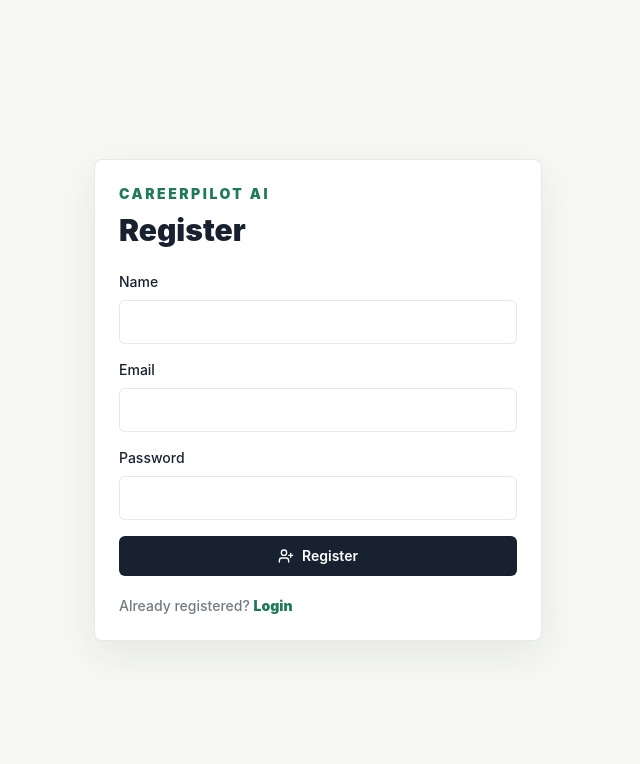
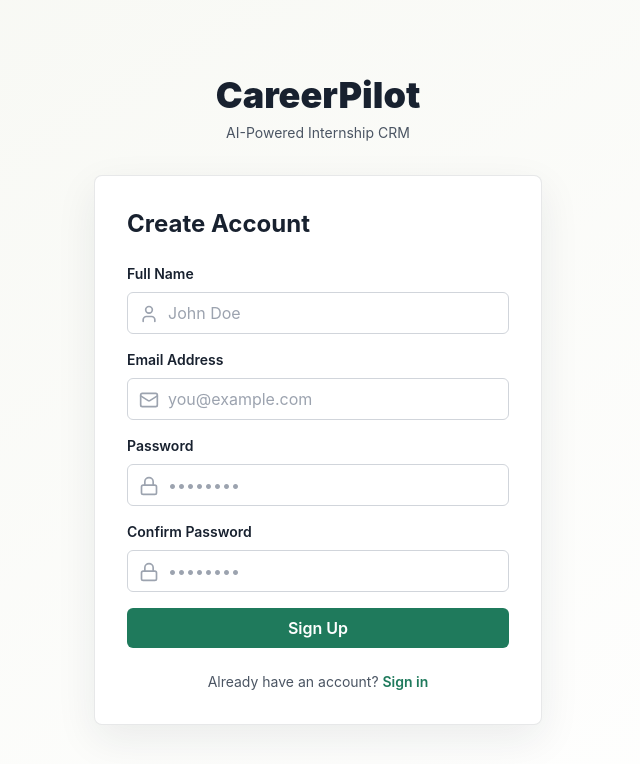
Before and after one commit to pritialapure/copilot, a React (Vite) app in the folder careerpilot/client/: page /register in a window 1280 px wide. Shown: the top 764 px of the page, without its empty margins (322-962 px from the left). Built offline with nearby package versions, Linux system fonts and the light colour scheme; no server answers.

Commit message:
feat(phase1): add frontend auth, pages, and components

```diff
--- /dev/null
+++ b/careerpilot/client/src/App.jsx
@@ -0,0 +1,57 @@
+import { useEffect } from 'react';
+import { useNavigate } from 'react-router-dom';
+import { authStore } from './store/authStore';
+
+export default function App() {
+  const navigate = useNavigate();
+  const { user, logout } = authStore();
+
+  useEffect(() => {
+    if (!user) {
+      navigate('/login');
+    }
+  }, [user, navigate]);
+
+  if (!user) return null;
+
+  return (
+    <div className="min-h-screen bg-[#f7f8f3]">
+      {/* Header */}
+      <header className="bg-white shadow-soft border-b border-[#18212f]/10 sticky top-0 z-10">
+        <div className="max-w-7xl mx-auto px-6 py-4 flex justify-between items-center">
+          <div>
+            <h1 className="text-2xl font-black text-[#18212f]">CareerPilot</h1>
+          </div>
+          <div className="flex items-center gap-4">
+            <div className="text-right">
+              <p className="text-sm font-semibold text-[#18212f]">{user.name}</p>
+              <p className="text-xs text-gray-600">{user.email}</p>
+            </div>
+            <button
+              onClick={() => {
+                logout();
+                navigate('/login');
+              }}
+              className="px-4 py-2 bg-red-100 text-red-700 hover:bg-red-200 rounded-md text-sm font-semibold transition"
+            >
+              Logout
+            </button>
+          </div>
+        </div>
+      </header>
+
+      {/* Main Content */}
+      <main className="max-w-7xl mx-auto px-6 py-8">
+        <div className="bg-white rounded-lg shadow-soft p-8 border border-[#18212f]/10 text-center">
+          <h2 className="text-3xl font-black text-[#18212f] mb-4">Welcome, {user.name}! 🎉</h2>
+          <p className="text-gray-600 mb-6 text-lg">
+            Phase 1 is complete! Authentication and profile infrastructure are ready.
+          </p>
+          <p className="text-gray-500 text-sm">
+            Next phase: Internship discovery, matching, and skill-gap analysis.
+          </p>
+        </div>
+      </main>
+    </div>
+  );
+}
--- a/careerpilot/client/src/index.css
+++ b/careerpilot/client/src/index.css
@@ -3,32 +3,61 @@
 @tailwind utilities;
 
 * {
-  box-sizing: border-box;
+  @apply transition-colors duration-200;
 }
 
 body {
-  margin: 0;
-  min-width: 320px;
-  min-height: 100vh;
-  background: #f7f8f3;
-  color: #18212f;
-  font-family:
-    Inter, ui-sans-serif, system-ui, -apple-system, BlinkMacSystemFont, "Segoe UI", sans-serif;
+  @apply bg-white text-[#18212f];
+  font-family: -apple-system, BlinkMacSystemFont, 'Segoe UI', Roboto, 'Helvetica Neue', Arial, sans-serif;
 }
 
-button,
-input,
-select,
-textarea {
-  font: inherit;
+/* Custom scrollbar */
+.scrollbar-thin {
+  scrollbar-width: thin;
+  scrollbar-color: #d5d5d5 transparent;
 }
 
 .scrollbar-thin::-webkit-scrollbar {
-  width: 8px;
-  height: 8px;
+  width: 6px;
+  height: 6px;
+}
+
+.scrollbar-thin::-webkit-scrollbar-track {
+  background: transparent;
 }
 
 .scrollbar-thin::-webkit-scrollbar-thumb {
-  background: #c7cfc6;
-  border-radius: 999px;
+  background: #d5d5d5;
+  border-radius: 3px;
 }
+
+.scrollbar-thin::-webkit-scrollbar-thumb:hover {
+  background: #999;
+}
+
+/* Soft shadow utility */
+.shadow-soft {
+  box-shadow: 0 14px 40px rgba(24, 33, 47, 0.08);
+}
+
+/* Line clamp utilities */
+.line-clamp-1 {
+  display: -webkit-box;
+  -webkit-line-clamp: 1;
+  -webkit-box-orient: vertical;
+  overflow: hidden;
+}
+
+.line-clamp-2 {
+  display: -webkit-box;
+  -webkit-line-clamp: 2;
+  -webkit-box-orient: vertical;
+  overflow: hidden;
+}
+
+.line-clamp-3 {
+  display: -webkit-box;
+  -webkit-line-clamp: 3;
+  -webkit-box-orient: vertical;
+  overflow: hidden;
+}
--- a/careerpilot/client/src/main.jsx
+++ b/careerpilot/client/src/main.jsx
@@ -1,20 +1,13 @@
-import React from "react";
-import ReactDOM from "react-dom/client";
-import { QueryClient, QueryClientProvider } from "@tanstack/react-query";
-import { RouterProvider } from "react-router-dom";
-import { router } from "./router.jsx";
-import "./index.css";
+import React from 'react';
+import ReactDOM from 'react-dom/client';
+import { RouterProvider } from 'react-router-dom';
+import { QueryClientProvider, QueryClient } from '@tanstack/react-query';
+import router from './router';
+import './index.css';
 
-const queryClient = new QueryClient({
-  defaultOptions: {
-    queries: {
-      refetchOnWindowFocus: false,
-      retry: 1
-    }
-  }
-});
+const queryClient = new QueryClient();
 
-ReactDOM.createRoot(document.getElementById("root")).render(
+ReactDOM.createRoot(document.getElementById('root')).render(
   <React.StrictMode>
     <QueryClientProvider client={queryClient}>
       <RouterProvider router={router} />
--- a/careerpilot/client/src/pages/Login.jsx
+++ b/careerpilot/client/src/pages/Login.jsx
@@ -1,84 +1,114 @@
-import { useMutation } from "@tanstack/react-query";
-import { LogIn } from "lucide-react";
-import { useForm } from "react-hook-form";
-import { Link, useNavigate } from "react-router-dom";
-import { authApi } from "../api/queries";
-import { Button } from "../components/Button";
-import { ErrorBanner } from "../components/ErrorBanner";
-import { Field, inputClass } from "../components/Field";
-import { useAuthStore } from "../store/authStore";
+import { useState } from 'react';
+import { useNavigate, Link } from 'react-router-dom';
+import { Mail, Lock, AlertCircle, Loader } from 'lucide-react';
+import client from '../api/client';
+import { authStore } from '../store/authStore';
+import ErrorBanner from '../components/ErrorBanner';
 
-export function Login() {
+export default function Login() {
+  const [email, setEmail] = useState('');
+  const [password, setPassword] = useState('');
+  const [error, setError] = useState('');
+  const [loading, setLoading] = useState(false);
   const navigate = useNavigate();
-  const setSession = useAuthStore((state) => state.setSession);
-  const {
-    register,
-    handleSubmit,
-    formState: { errors }
-  } = useForm({
-    defaultValues: {
-      email: "demo@careerpilot.ai",
-      password: "Password@123"
+  const { setSession } = authStore();
+
+  const handleSubmit = async (e) => {
+    e.preventDefault();
+    setError('');
+    setLoading(true);
+
+    try {
+      const response = await client.post('/auth/login', { email, password });
+      const { token, user } = response.data;
+      setSession(token, user);
+      navigate('/');
+    } catch (err) {
+      setError(err.response?.data?.message || 'Login failed');
+    } finally {
+      setLoading(false);
     }
-  });
-
-  const mutation = useMutation({
-    mutationFn: authApi.login,
-    onSuccess: (data) => {
-      setSession(data);
-      navigate("/");
-    }
-  });
+  };
 
   return (
-    <main className="grid min-h-screen bg-paper lg:grid-cols-[1.05fr_0.95fr]">
-      <section className="relative hidden overflow-hidden bg-ink lg:block">
-        <img
-          className="h-full w-full object-cover opacity-75"
-          src="https://images.unsplash.com/photo-1522202176988-66273c2fd55f?auto=format&fit=crop&w=1400&q=80"
-          alt="Students planning career applications"
-        />
-        <div className="absolute inset-0 bg-ink/45" />
-        <div className="absolute bottom-10 left-10 right-10 text-white">
-          <p className="text-sm font-black uppercase tracking-[0.2em] text-gold">CareerPilot AI</p>
-          <h1 className="mt-3 max-w-xl text-5xl font-black leading-tight">Internship discovery and application management</h1>
+    <div className="min-h-screen bg-gradient-to-br from-[#f7f8f3] to-white flex items-center justify-center px-4">
+      <div className="w-full max-w-md">
+        {/* Header */}
+        <div className="text-center mb-8">
+          <h1 className="text-4xl font-black text-[#18212f] mb-2">CareerPilot</h1>
+          <p className="text-sm text-gray-600">AI-Powered Internship CRM</p>
         </div>
-      </section>
 
-      <section className="flex items-center justify-center px-5 py-10">
-        <div className="w-full max-w-md rounded-lg border border-ink/10 bg-white p-6 shadow-soft">
-          <div className="mb-6">
-            <p className="text-sm font-black uppercase tracking-[0.18em] text-moss">CareerPilot AI</p>
-            <h2 className="mt-2 text-3xl font-black text-ink">Login</h2>
+        {/* Card */}
+        <div className="bg-white rounded-lg shadow-soft p-8 border border-[#18212f]/10">
+          <h2 className="text-2xl font-bold text-[#18212f] mb-6">Welcome Back</h2>
+
+          {error && <ErrorBanner message={error} />}
+
+          <form onSubmit={handleSubmit} className="space-y-4">
+            {/* Email */}
+            <div>
+              <label className="block text-sm font-semibold text-[#18212f] mb-2">
+                Email Address
+              </label>
+              <div className="relative">
+                <Mail className="absolute left-3 top-3 text-gray-400 w-5 h-5" />
+                <input
+                  type="email"
+                  value={email}
+                  onChange={(e) => setEmail(e.target.value)}
+                  placeholder="you@example.com"
+                  className="w-full pl-10 pr-4 py-2 border border-gray-300 rounded-md focus:outline-none focus:ring-2 focus:ring-[#1f7a5c] focus:border-transparent"
+                  required
+                />
+              </div>
+            </div>
+
+            {/* Password */}
+            <div>
+              <label className="block text-sm font-semibold text-[#18212f] mb-2">
+                Password
+              </label>
+              <div className="relative">
+                <Lock className="absolute left-3 top-3 text-gray-400 w-5 h-5" />
+                <input
+                  type="password"
+                  value={password}
+                  onChange={(e) => setPassword(e.target.value)}
+                  placeholder="••••••••"
+                  className="w-full pl-10 pr-4 py-2 border border-gray-300 rounded-md focus:outline-none focus:ring-2 focus:ring-[#1f7a5c] focus:border-transparent"
+                  required
+                />
+              </div>
+            </div>
+
+            {/* Submit */}
+            <button
+              type="submit"
+              disabled={loading}
+              className="w-full bg-[#1f7a5c] hover:bg-[#1a6450] text-white font-semibold py-2 rounded-md transition flex items-center justify-center gap-2 disabled:opacity-50"
+            >
+              {loading && <Loader className="w-4 h-4 animate-spin" />}
+              {loading ? 'Logging in...' : 'Sign In'}
+            </button>
+          </form>
+
+          {/* Demo credentials hint */}
+          <div className="mt-6 p-3 bg-blue-50 border border-blue-200 rounded-md text-xs text-blue-700">
+            <p className="font-semibold mb-1">Demo Account:</p>
+            <p>Email: demo@careerpilot.ai</p>
+            <p>Password: Password@123</p>
           </div>
-          <ErrorBanner error={mutation.error} />
-          <form className="mt-4 grid gap-4" onSubmit={handleSubmit((values) => mutation.mutate(values))}>
-            <Field label="Email" error={errors.email}>
-              <input
-                className={inputClass}
-                type="email"
-                {...register("email", { required: "Email is required" })}
-              />
-            </Field>
-            <Field label="Password" error={errors.password}>
-              <input
-                className={inputClass}
-                type="password"
-                {...register("password", { required: "Password is required" })}
-              />
-            </Field>
-            <Button type="submit" icon={LogIn} loading={mutation.isPending}>
-              Login
-            </Button>
-          </form>
-          <p className="mt-5 text-sm font-medium text-ink/60">
-            New here?{" "}
-            <Link className="font-black text-moss" to="/register">
-              Create account
+
+          {/* Register Link */}
+          <p className="text-center text-sm text-gray-600 mt-6">
+            Don't have an account?{' '}
+            <Link to="/register" className="text-[#1f7a5c] font-semibold hover:underline">
+              Sign up
             </Link>
           </p>
         </div>
-      </section>
-    </main>
+      </div>
+    </div>
   );
 }
--- a/careerpilot/client/src/pages/Register.jsx
+++ b/careerpilot/client/src/pages/Register.jsx
@@ -1,67 +1,156 @@
-import { useMutation } from "@tanstack/react-query";
-import { UserPlus } from "lucide-react";
-import { useForm } from "react-hook-form";
-import { Link, useNavigate } from "react-router-dom";
-import { authApi } from "../api/queries";
-import { Button } from "../components/Button";
-import { ErrorBanner } from "../components/ErrorBanner";
-import { Field, inputClass } from "../components/Field";
-import { useAuthStore } from "../store/authStore";
+import { useState } from 'react';
+import { useNavigate, Link } from 'react-router-dom';
+import { User, Mail, Lock, AlertCircle, Loader } from 'lucide-react';
+import client from '../api/client';
+import { authStore } from '../store/authStore';
+import ErrorBanner from '../components/ErrorBanner';
 
-export function Register() {
+export default function Register() {
+  const [name, setName] = useState('');
+  const [email, setEmail] = useState('');
+  const [password, setPassword] = useState('');
+  const [confirmPassword, setConfirmPassword] = useState('');
+  const [error, setError] = useState('');
+  const [loading, setLoading] = useState(false);
   const navigate = useNavigate();
-  const setSession = useAuthStore((state) => state.setSession);
-  const {
-    register,
-    handleSubmit,
-    formState: { errors }
-  } = useForm();
+  const { setSession } = authStore();
 
-  const mutation = useMutation({
-    mutationFn: authApi.register,
-    onSuccess: (data) => {
-      setSession(data);
-      navigate("/profile");
+  const handleSubmit = async (e) => {
+    e.preventDefault();
+    setError('');
+
+    if (password !== confirmPassword) {
+      setError('Passwords do not match');
+      return;
     }
-  });
+
+    if (password.length < 6) {
+      setError('Password must be at least 6 characters');
+      return;
+    }
+
+    setLoading(true);
+
+    try {
+      const response = await client.post('/auth/register', { name, email, password });
+      const { token, user } = response.data;
+      setSession(token, user);
+      navigate('/');
+    } catch (err) {
+      setError(err.response?.data?.message || 'Registration failed');
+    } finally {
+      setLoading(false);
+    }
+  };
 
   return (
-    <main className="grid min-h-screen place-items-center bg-paper px-5 py-10">
-      <div className="w-full max-w-md rounded-lg border border-ink/10 bg-white p-6 shadow-soft">
-        <div className="mb-6">
-          <p className="text-sm font-black uppercase tracking-[0.18em] text-moss">CareerPilot AI</p>
-          <h2 className="mt-2 text-3xl font-black text-ink">Register</h2>
+    <div className="min-h-screen bg-gradient-to-br from-[#f7f8f3] to-white flex items-center justify-center px-4">
+      <div className="w-full max-w-md">
+        {/* Header */}
+        <div className="text-center mb-8">
+          <h1 className="text-4xl font-black text-[#18212f] mb-2">CareerPilot</h1>
+          <p className="text-sm text-gray-600">AI-Powered Internship CRM</p>
         </div>
-        <ErrorBanner error={mutation.error} />
-        <form className="mt-4 grid gap-4" onSubmit={handleSubmit((values) => mutation.mutate(values))}>
-          <Field label="Name" error={errors.name}>
-            <input className={inputClass} {...register("name", { required: "Name is required" })} />
-          </Field>
-          <Field label="Email" error={errors.email}>
+
+        {/* Card */}
+        <div className="bg-white rounded-lg shadow-soft p-8 border border-[#18212f]/10">
+          <h2 className="text-2xl font-bold text-[#18212f] mb-6">Create Account</h2>
+
+          {error && <ErrorBanner message={error} />}
+
+          <form onSubmit={handleSubmit} className="space-y-4">
+            {/* Name */}
+            <div>
+              <label className="block text-sm font-semibold text-[#18212f] mb-2">
+                Full Name
+              </label>
+              <div className="relative">
+                <User className="absolute left-3 top-3 text-gray-400 w-5 h-5" />
                 <input
-              className={inputClass}
+                  type="text"
+                  value={name}
+                  onChange={(e) => setName(e.target.value)}
+                  placeholder="John Doe"
+                  className="w-full pl-10 pr-4 py-2 border border-gray-300 rounded-md focus:outline-none focus:ring-2 focus:ring-[#1f7a5c] focus:border-transparent"
+                  required
+                />
+              </div>
+            </div>
+
+            {/* Email */}
+            <div>
+              <label className="block text-sm font-semibold text-[#18212f] mb-2">
+                Email Address
+              </label>
+              <div className="relative">
+                <Mail className="absolute left-3 top-3 text-gray-400 w-5 h-5" />
+                <input
                   type="email"
-              {...register("email", { required: "Email is required" })}
+                  value={email}
+                  onChange={(e) => setEmail(e.target.value)}
+                  placeholder="you@example.com"
+                  className="w-full pl-10 pr-4 py-2 border border-gray-300 rounded-md focus:outline-none focus:ring-2 focus:ring-[#1f7a5c] focus:border-transparent"
+                  required
                 />
-          </Field>
-          <Field label="Password" error={errors.password}>
+              </div>
+            </div>
+
+            {/* Password */}
+            <div>
+              <label className="block text-sm font-semibold text-[#18212f] mb-2">
+                Password
+              </label>
+              <div className="relative">
+                <Lock className="absolute left-3 top-3 text-gray-400 w-5 h-5" />
                 <input
-              className={inputClass}
                   type="password"
-              {...register("password", { required: "Password is required", minLength: 8 })}
+                  value={password}
+                  onChange={(e) => setPassword(e.target.value)}
+                  placeholder="••••••••"
+                  className="w-full pl-10 pr-4 py-2 border border-gray-300 rounded-md focus:outline-none focus:ring-2 focus:ring-[#1f7a5c] focus:border-transparent"
+                  required
                 />
-          </Field>
-          <Button type="submit" icon={UserPlus} loading={mutation.isPending}>
-            Register
-          </Button>
+              </div>
+            </div>
+
+            {/* Confirm Password */}
+            <div>
+              <label className="block text-sm font-semibold text-[#18212f] mb-2">
+                Confirm Password
+              </label>
+              <div className="relative">
+                <Lock className="absolute left-3 top-3 text-gray-400 w-5 h-5" />
+                <input
+                  type="password"
+                  value={confirmPassword}
+                  onChange={(e) => setConfirmPassword(e.target.value)}
+                  placeholder="••••••••"
+                  className="w-full pl-10 pr-4 py-2 border border-gray-300 rounded-md focus:outline-none focus:ring-2 focus:ring-[#1f7a5c] focus:border-transparent"
+                  required
+                />
+              </div>
+            </div>
+
+            {/* Submit */}
+            <button
+              type="submit"
+              disabled={loading}
+              className="w-full bg-[#1f7a5c] hover:bg-[#1a6450] text-white font-semibold py-2 rounded-md transition flex items-center justify-center gap-2 disabled:opacity-50"
+            >
+              {loading && <Loader className="w-4 h-4 animate-spin" />}
+              {loading ? 'Creating account...' : 'Sign Up'}
+            </button>
           </form>
-        <p className="mt-5 text-sm font-medium text-ink/60">
-          Already registered?{" "}
-          <Link className="font-black text-moss" to="/login">
-            Login
+
+          {/* Login Link */}
+          <p className="text-center text-sm text-gray-600 mt-6">
+            Already have an account?{' '}
+            <Link to="/login" className="text-[#1f7a5c] font-semibold hover:underline">
+              Sign in
             </Link>
           </p>
         </div>
-    </main>
+      </div>
+    </div>
   );
 }
--- a/careerpilot/client/src/store/authStore.js
+++ b/careerpilot/client/src/store/authStore.js
@@ -1,21 +1,24 @@
-import { create } from "zustand";
-import { createJSONStorage, persist } from "zustand/middleware";
+import { create } from 'zustand';
+import { persist } from 'zustand/middleware';
 
-export const useAuthStore = create(
+export const authStore = create(
   persist(
     (set) => ({
       token: null,
       user: null,
-      setSession: ({ token, user }) => {
-        // TODO: Store the token and user in the persisted session.
+
+      setSession: (token, user) => set({ token, user }),
+      logout: () => set({ token: null, user: null }),
+      isAuthenticated: () => {
+        const state = authStore.getState();
+        return !!state.token && !!state.user;
       },
-      logout: () => {
-        // TODO: Clear the token and user.
-      }
     }),
     {
-      name: "careerpilot-session",
-      storage: createJSONStorage(() => localStorage)
+      name: 'careerpilot-session',
+      storage: typeof window !== 'undefined' ? localStorage : undefined,
     }
   )
 );
+
+export default authStore;
```
Also changed, not shown: careerpilot/client/src/api/client.js (+26 -10 lines), careerpilot/client/src/components/ErrorBanner.jsx (+24 -4 lines), careerpilot/client/src/components/LoadingState.jsx (+6 -6 lines), careerpilot/client/src/components/ProtectedRoute.jsx (+9 -4 lines), careerpilot/client/src/router.jsx (+27 -26 lines). Lines whose indentation alone changed are shown as unchanged.
